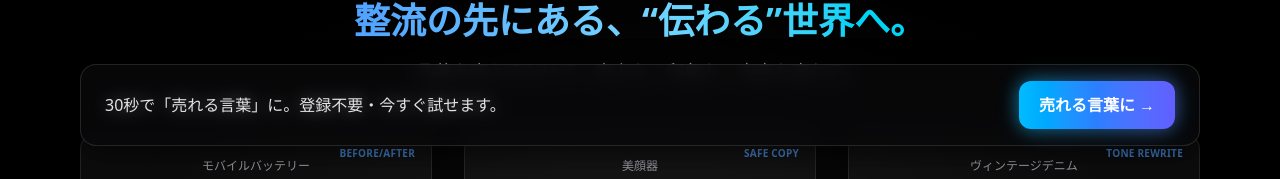
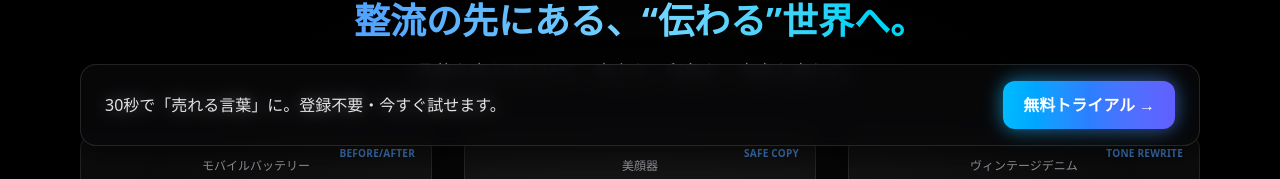
Before and after one commit to Waltz0820/boostsuite-app, a Next.js app: page / in a window 1280 px wide. Shown: the part 736-915 px from the top of the page. Built offline with nearby package versions, Linux system fonts and the light colour scheme.

Commit message:
feat: 変更内容

```diff
--- a/app/components/cta-bar.tsx
+++ b/app/components/cta-bar.tsx
@@ -59,9 +59,9 @@ export default function CtaBar() {
                 transition-all
                 focus-visible:outline-none focus-visible:ring-2 focus-visible:ring-cyan-400/70
               "
-              aria-label="売れる言葉に"
+              aria-label="無料トライアル"
             >
-              売れる言葉に
+              無料トライアル
               <span aria-hidden className="ml-1 translate-x-0 transition-transform duration-200 group-hover:translate-x-0.5">
                 →
               </span>
```
